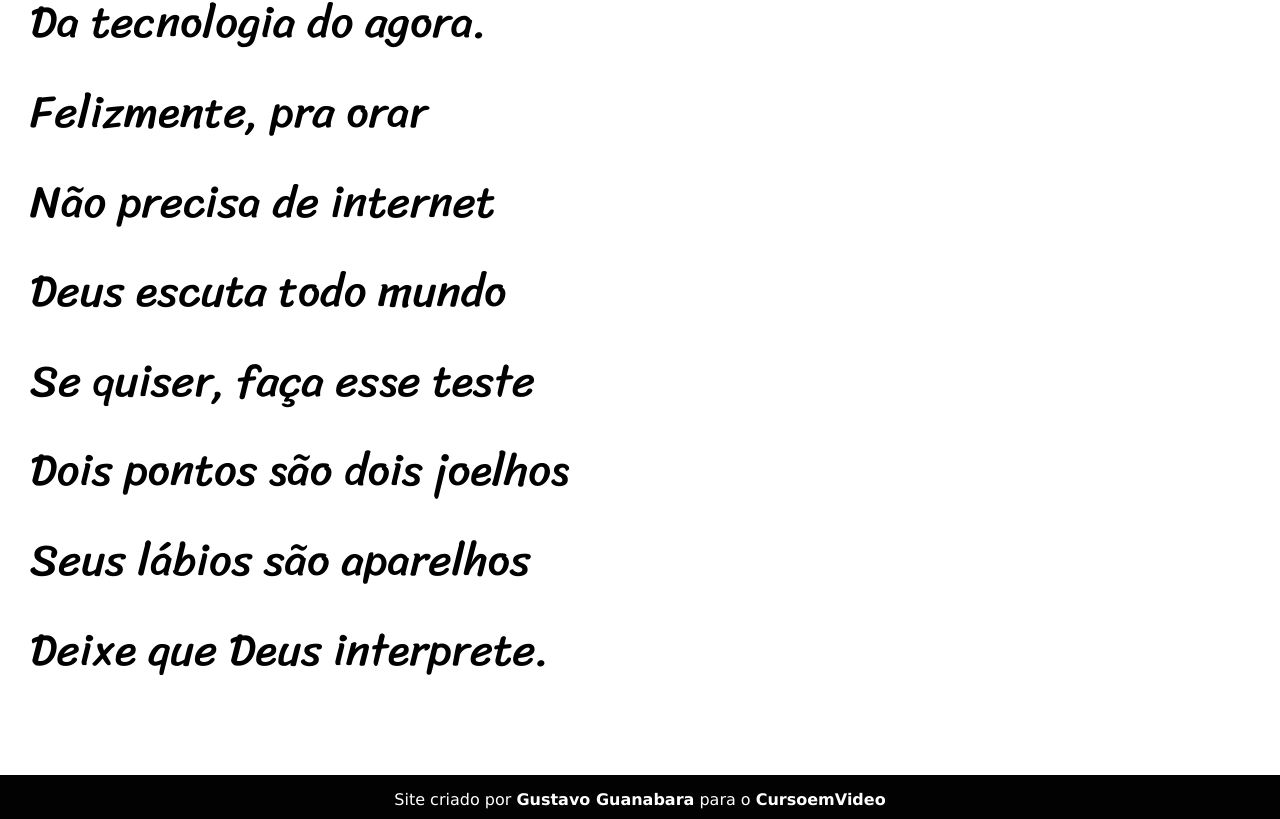
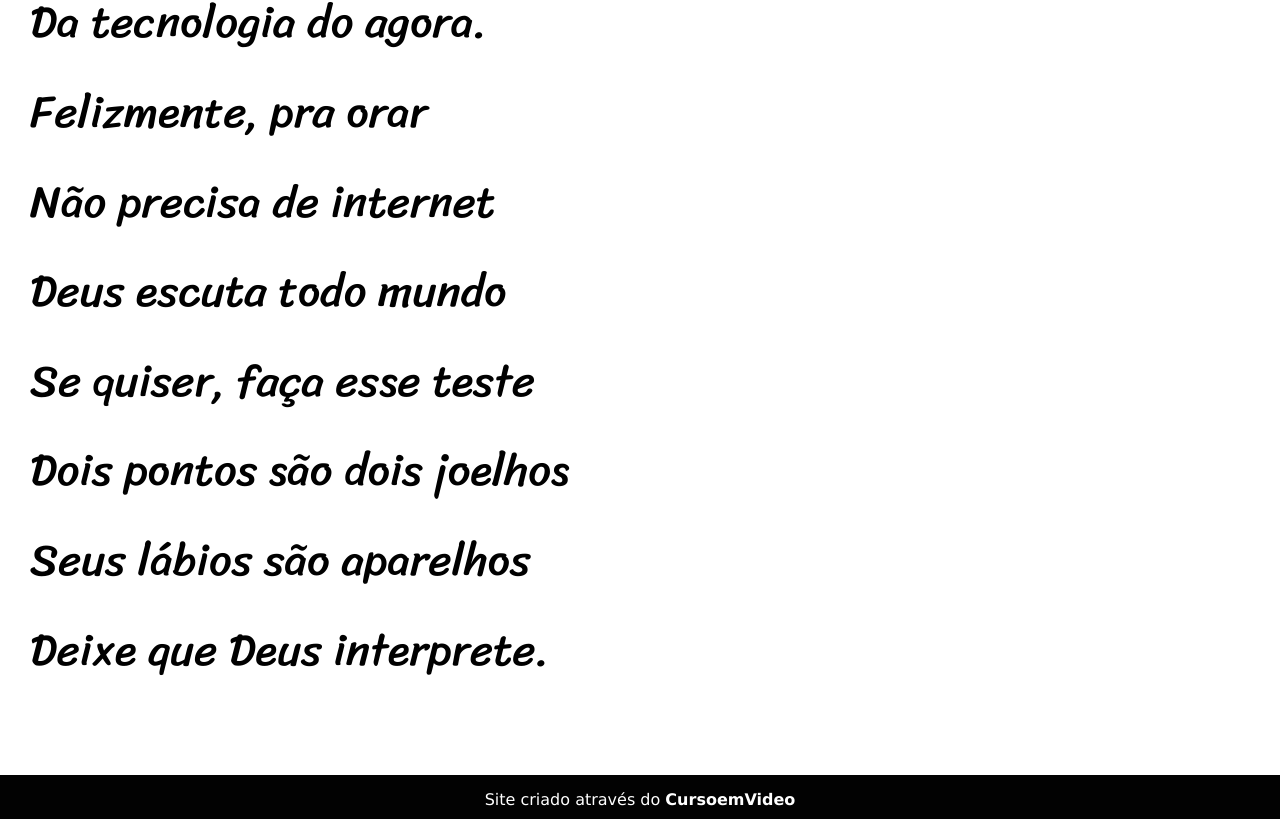
Before and after one commit to Arthurmendescouto/Projeto-Cordel, a plain HTML site: page index.html in a window 1280 px wide. Shown: the part 4695-5514 px from the top of the page. Drawn offline with Linux system fonts and the light colour scheme.

Commit message:
Projeto-Cordel

```diff
--- a/index.html
+++ b/index.html
@@ -103,7 +103,7 @@
 
             </main>
         <footer>
-            <p>Site criado por <a href="https://github.com/gustavoguanabara" target="_blank">Gustavo Guanabara</a> para o <a href="https://www.cursoemvideo.com/" target="_blank">CursoemVideo</a></p>
+            <p>Site criado através do <a href="https://www.cursoemvideo.com/" target="_blank">CursoemVideo</a></p>
         </footer>
 
 </body>
```
